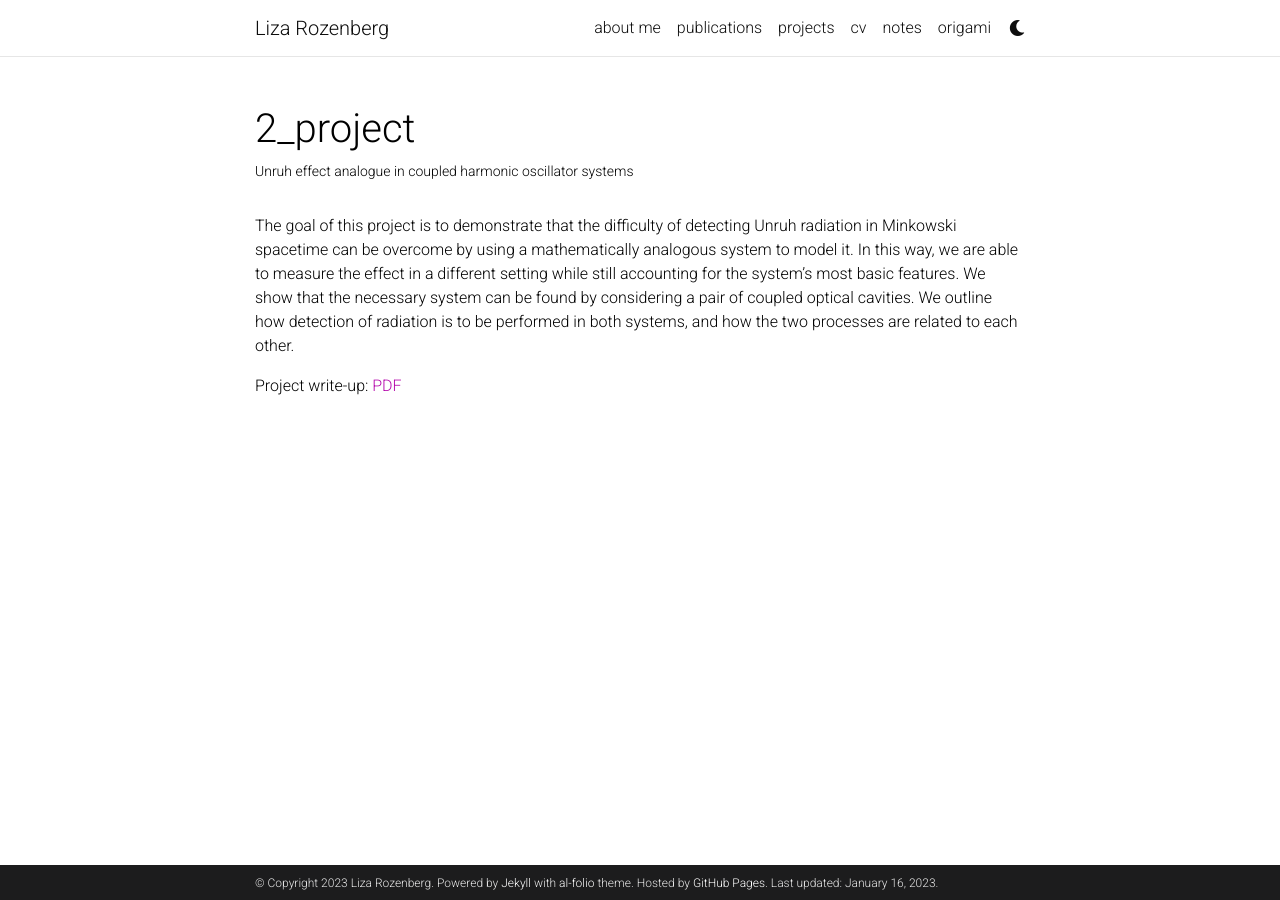
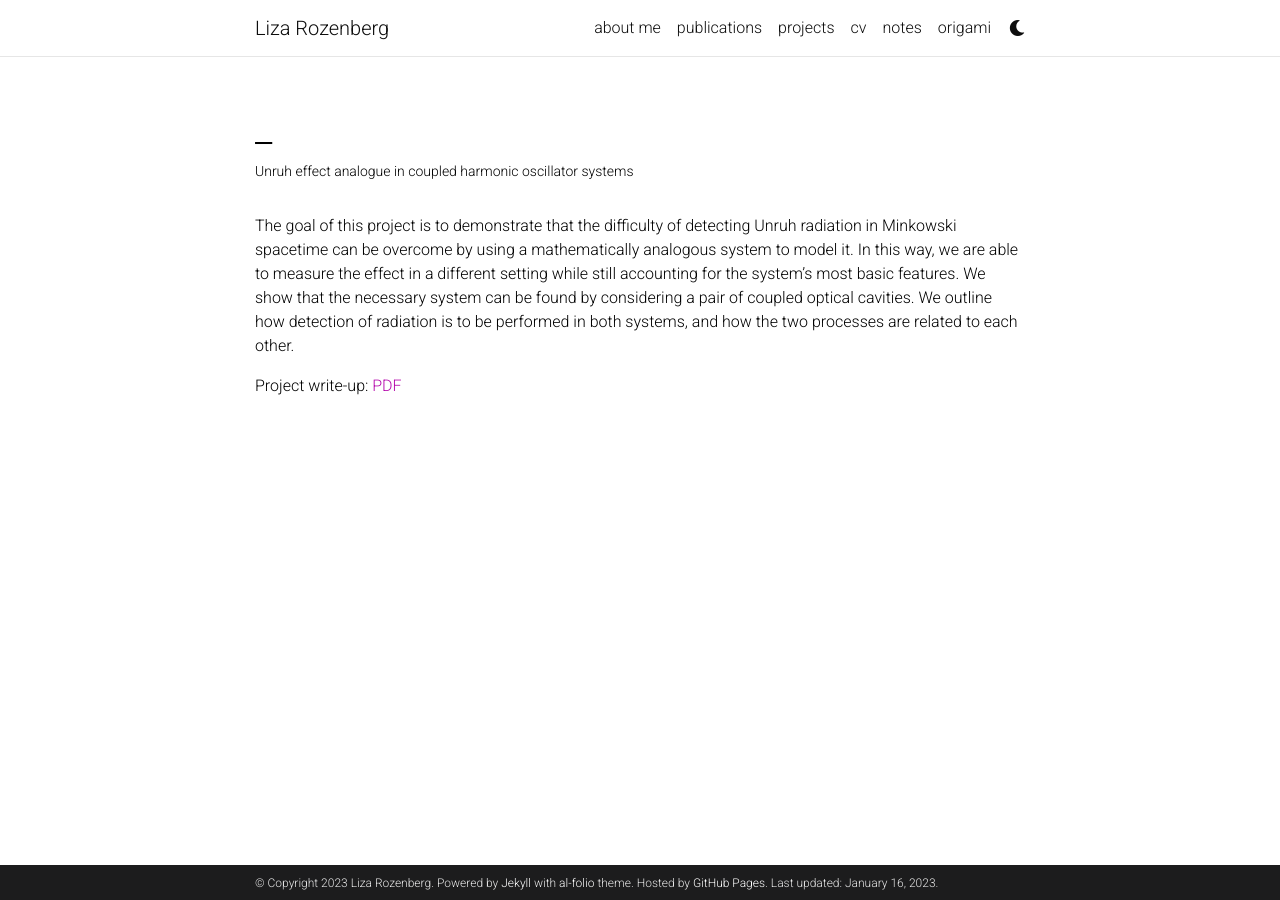
Before and after one commit to acequark/acequark.github.io, a Jekyll site: the page built from _projects/2_project.md, in a window 1280 px wide. Built offline with Jekyll 4.4.1, drawn with Linux system fonts in a browser that asks for light colours; comment, search, counter and statistics services are not loaded; a style sheet for code colours, icons or effects is not loaded.

Commit message:
Update 2_project.md

```diff
--- a/_projects/2_project.md
+++ b/_projects/2_project.md
@@ -1,6 +1,6 @@
 ---
 layout: page
-title:
+title: _
 description: Unruh effect analogue in coupled harmonic oscillator systems
 category: work
 importance: 2
```
